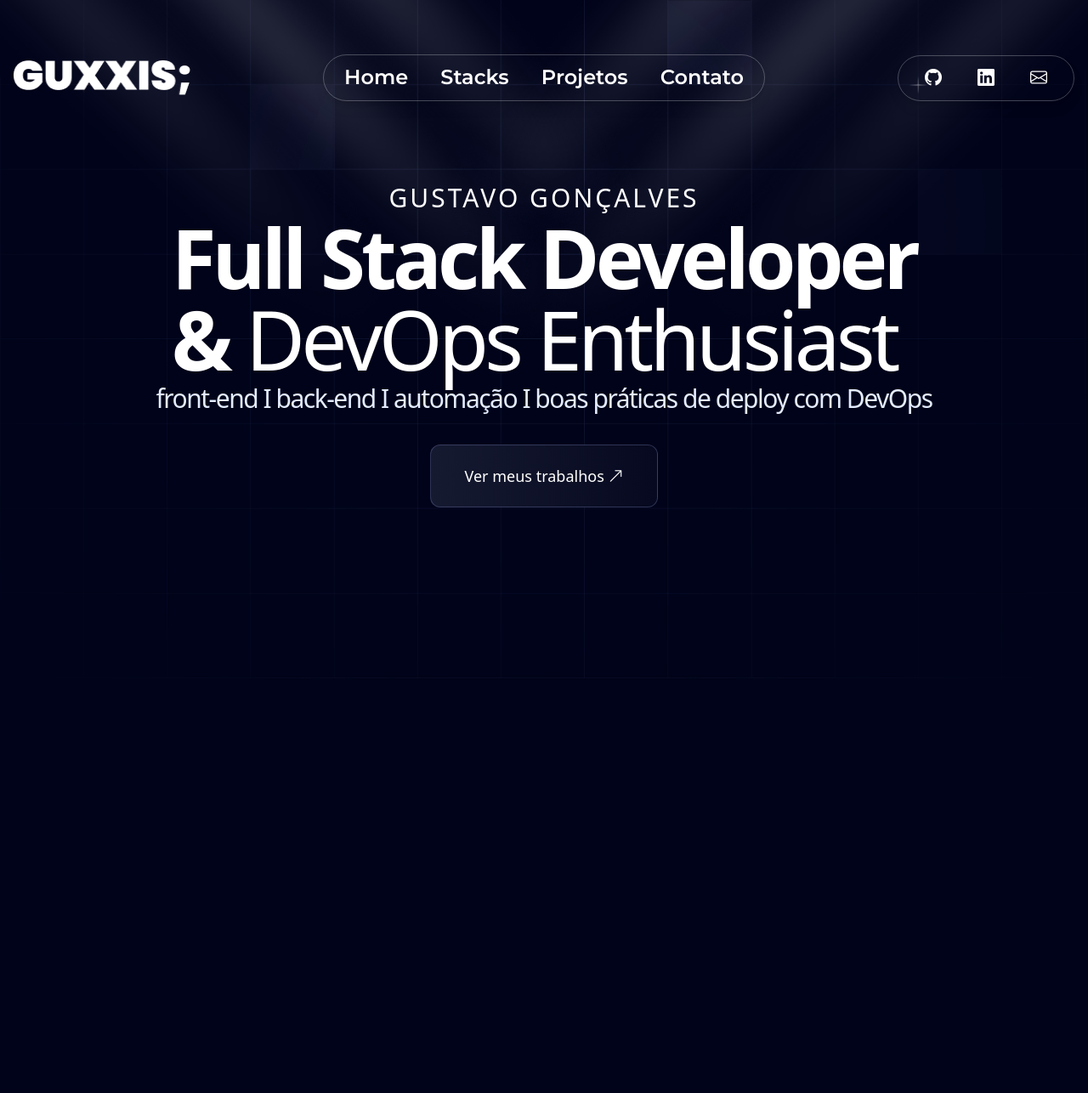
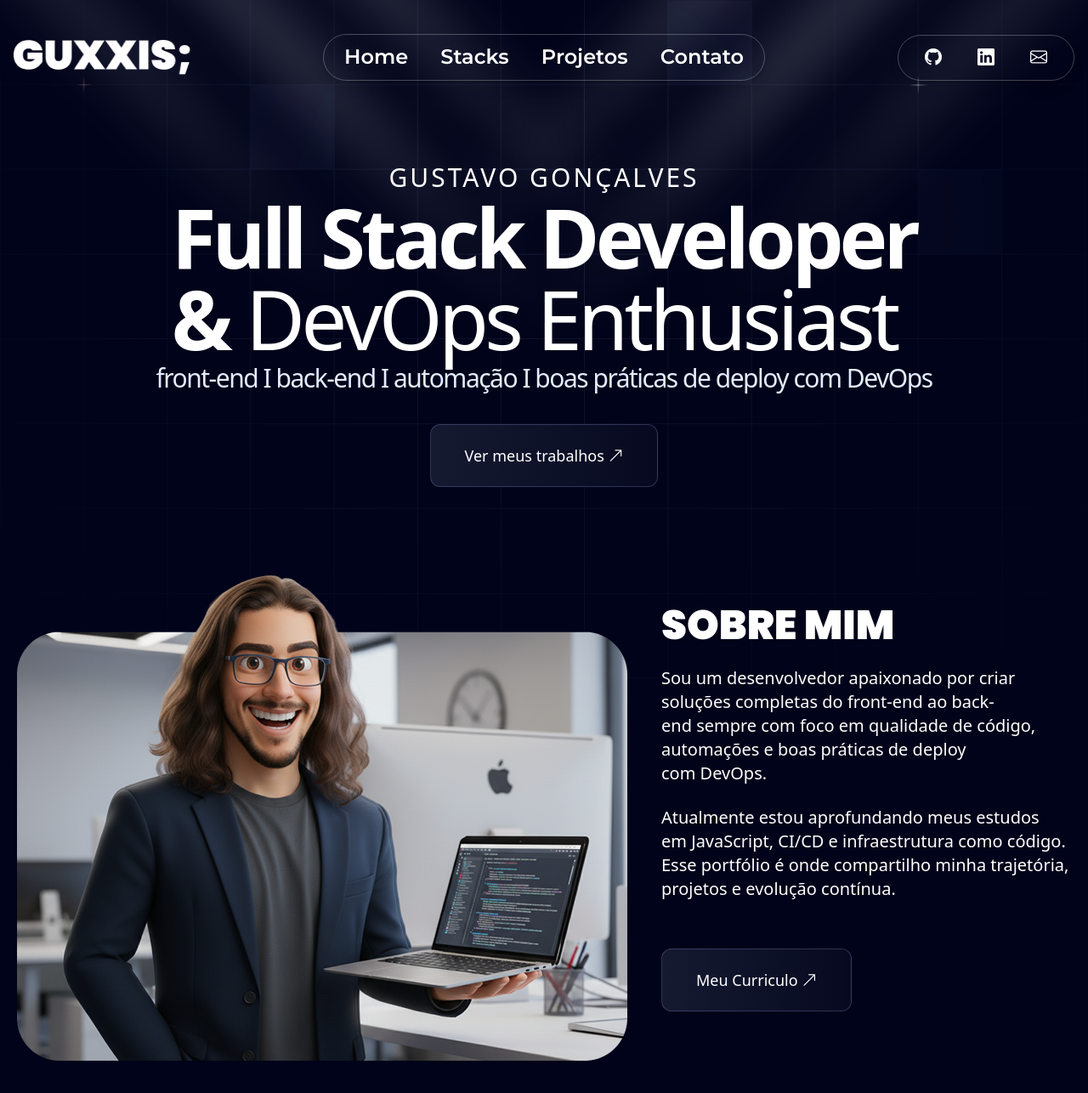
Before and after one commit to Guxxis/portfolio, an Angular app: page / in a window 1280 px wide. Shown: the top 1286 px of the page at 85% size. Built offline with nearby package versions, Linux system fonts and the light colour scheme.

Commit message:
feat: about responsive

```diff
--- a/src/app/app.html
+++ b/src/app/app.html
@@ -1,6 +1,6 @@
     <app-header></app-header>
     <app-banner></app-banner>
-    <!-- <app-about></app-about> -->
+    <app-about></app-about>
     <!-- <app-stacks></app-stacks> -->
     <!-- <app-projects></app-projects> -->
     <!-- <app-contact></app-contact> -->
--- a/src/app/app.ts
+++ b/src/app/app.ts
@@ -14,7 +14,7 @@ import { Header } from './components/header/header';
     // Footer,
     Banner,
     // Contact,
-    // About,
+    About,
     // Projects,
     // Stacks,
   ],
--- a/src/app/components/about/about.html
+++ b/src/app/components/about/about.html
@@ -1,19 +1,19 @@
-<section id="sobre" class="text-white flex items-center justify-between gap-10 mt-20">
+<section id="sobre" class="text-white flex md:flex-row flex-col px-5 items-center justify-between gap-10 mt-20">
     <img src="sobre-mim.png" alt="Sobre Mim">
     <div class="text-xl flex gap-6 flex-col">
-        <h2 class="font-poppins text-5xl uppercase font-black">Sobre mim</h2>
-        <p>Sou um desenvolvedor apaixonado por criar soluções completas do front-end ao back-end sempre com foco em
+        <h2 class="font-poppins text-5xl uppercase md:font-black">Sobre mim</h2>
+        <p class="md:font-normal font-light">Sou um desenvolvedor apaixonado por criar soluções completas do front-end ao back-end sempre com foco em
             qualidade de código, automações e boas práticas de deploy com DevOps.</p>
 
-        <p>Atualmente estou aprofundando meus estudos em JavaScript, CI/CD e infraestrutura como código. Esse portfólio
+        <p class="md:font-normal font-light">Atualmente estou aprofundando meus estudos em JavaScript, CI/CD e infraestrutura como código. Esse portfólio
             é onde compartilho minha trajetória, projetos e evolução contínua.</p>
 
         <div class="flex">
-            <a href="pdf/curriculo.pdf" rel="nofollow" target="_blank"
-                class="text-lg font-medium leading-6 border rounded-xl py-6 px-10 border-[#6971A266] bg-linear-to-r/srgb from-[#161A31] to-[#06091F]">
-                Meu Curriculo
-                <i class="bi bi-arrow-up-right"></i>
-            </a>
+            <app-extern-button
+                [buttonText]="'Meu Curriculo'"
+                [buttonLink]="'pdf/curriculo.pdf'"
+            >
+            </app-extern-button>
         </div>
     </div>
 </section>
--- a/src/app/components/about/about.ts
+++ b/src/app/components/about/about.ts
@@ -1,8 +1,9 @@
 import { Component } from '@angular/core';
+import { ExternButton } from '../extern-button/extern-button';
 
 @Component({
   selector: 'app-about',
-  imports: [],
+  imports: [ExternButton],
   templateUrl: './about.html',
   styleUrl: './about.css',
 })
--- a/src/app/components/banner/banner.html
+++ b/src/app/components/banner/banner.html
@@ -1,4 +1,4 @@
-<section class="text-white flex w-full flex-col items-center justify-center gap-3 mt-20">
+<section class="text-white flex w-full flex-col items-center justify-center gap-3 mt-20 px-5">
 
     <p class="text-lg md:text-3xl leading-5 tracking-widest uppercase font">gustavo gonçalves</p>
 
--- a/src/app/components/header/header.html
+++ b/src/app/components/header/header.html
@@ -5,7 +5,7 @@
 @if (!isFixed) {
 <header class="
         w-full
-        md:pt-10
+        md:pt-10 px-4 py-6
         bg-linear-to-r/srgb from-[#070A21] to-[#14182F] md:bg-none
         transition-all ease-in-out duration-400">
 
@@ -13,7 +13,7 @@
             flex
             static
             justify-between items-center gap-5
-            mx-auto px-4 py-6
+            mx-auto
             md:max-w-[1440px]">
 
         <img src="logo.png" alt="logo" class="w-4/12 md:w-2/12">
@@ -74,7 +74,7 @@
 <header class="
         fixed
         w-full
-        top-0
+        top-0 px-4 py-6
         bg-linear-to-r/srgb from-[#070A21] to-[#14182F]
         transition-all ease-in duration-400" [ngClass]="isFixed?'translate-y-0':'-translate-y-full'">
 
@@ -82,7 +82,7 @@
             flex
             static
             justify-between items-center gap-5
-            mx-auto px-4 py-6
+            mx-auto
             md:max-w-[1440px]">
 
         <img src="logo.png" alt="logo" class="w-4/12 md:w-2/12">
```
